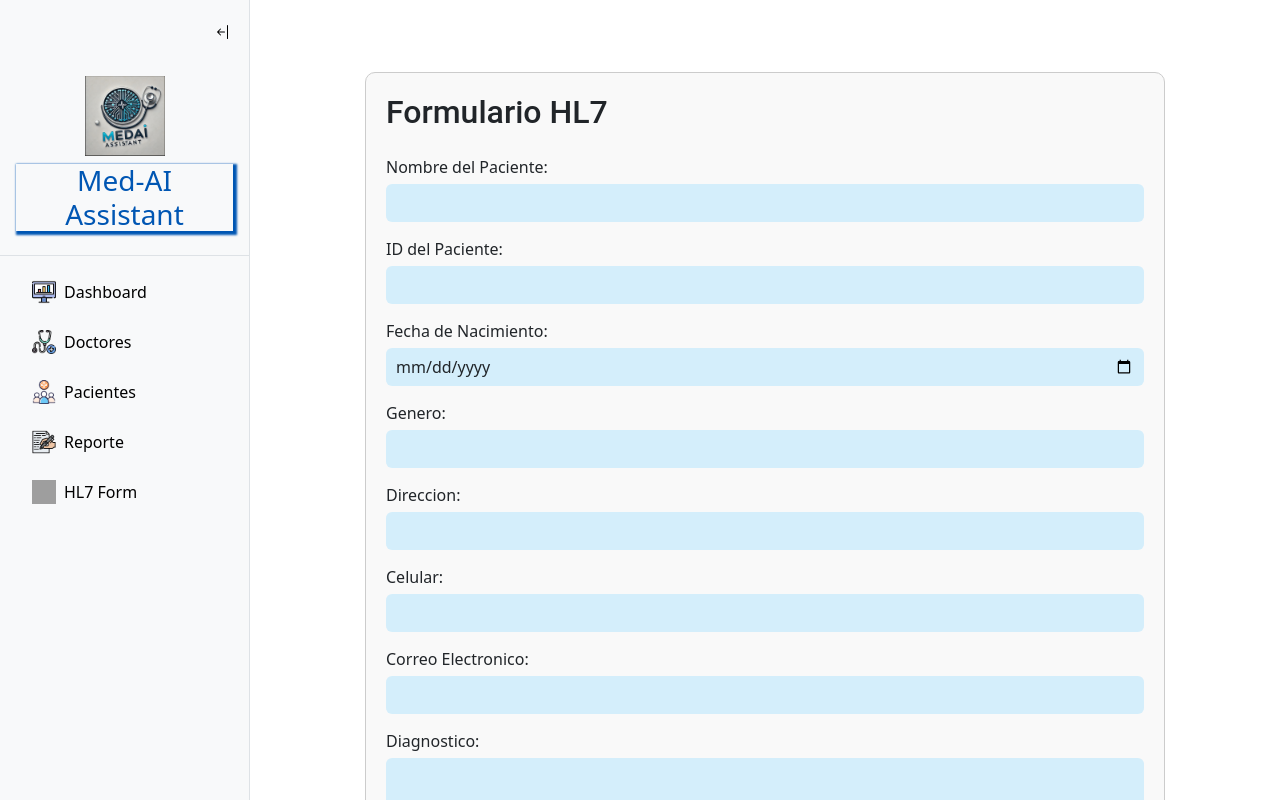
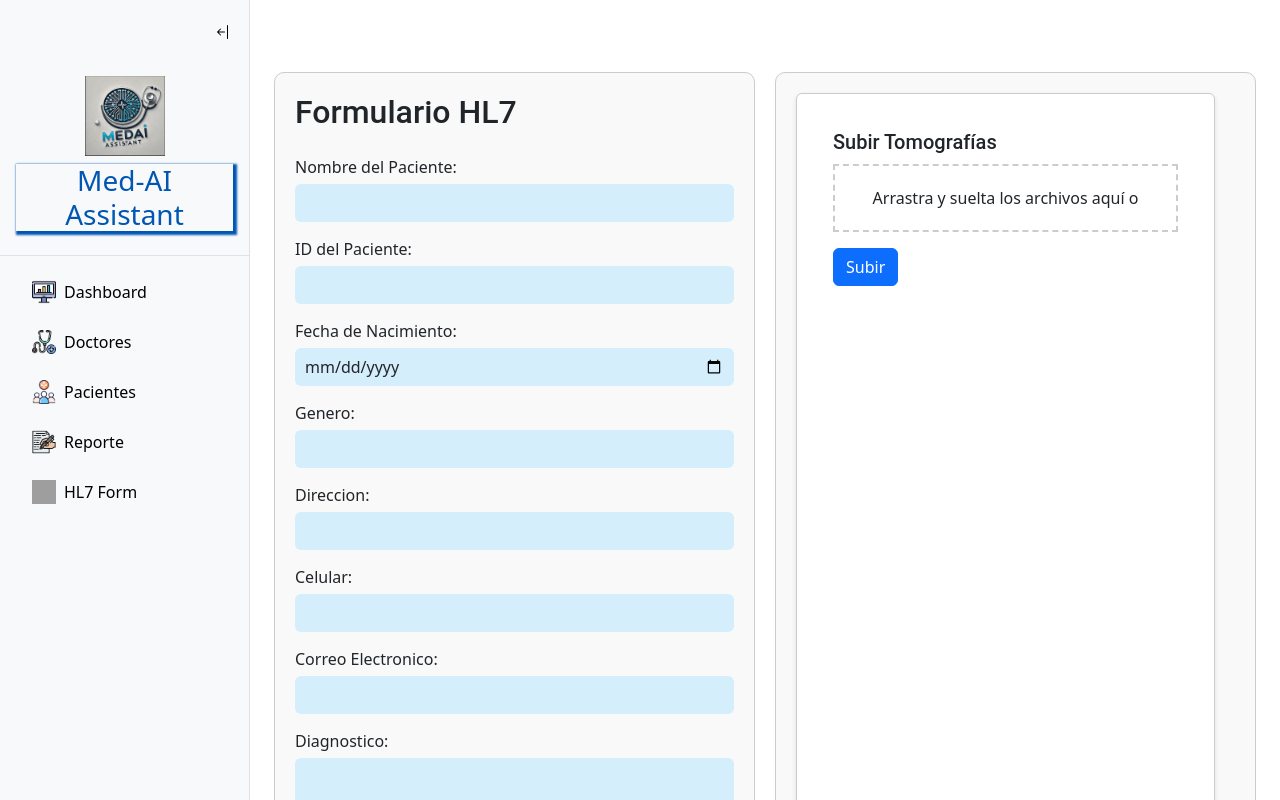
Before and after one commit to Paul-Astudillo/frontHospital, an Angular app: page /hl7-form in a window 1280 px wide. Shown: the top 800 px of the page. Built offline with nearby package versions, Linux system fonts and the light colour scheme; grey boxes are pictures that could not be loaded.

Commit message:
pagina para subir tomografias

```diff
--- a/src/app/app.module.ts
+++ b/src/app/app.module.ts
@@ -12,6 +12,7 @@ import { DoctorsComponent } from './pages/doctors/doctors.component';
 import { PatientsComponent } from './pages/patients/patients.component';
 import { Hl7FormComponent } from './pages/hl7-form/hl7-form.component';
 import { FormsModule } from '@angular/forms';
+import {HttpClientModule} from '@angular/common/http'
 
 @NgModule({
   declarations: [
@@ -22,12 +23,15 @@ import { FormsModule } from '@angular/forms';
     DashboardComponent,
     DoctorsComponent,
     PatientsComponent,
-    Hl7FormComponent
+    Hl7FormComponent,
+
   ],
   imports: [
     BrowserModule,
     AppRoutingModule,
     FormsModule,
+    HttpClientModule
+
   ],
   providers: [AudioRecorderService],
   bootstrap: [AppComponent]
--- a/src/app/pages/hl7-form/hl7-form.component.css
+++ b/src/app/pages/hl7-form/hl7-form.component.css
@@ -4,6 +4,12 @@
 h1, h2, h3, h4, h5, h6 {
   font-family: 'Roboto', sans-serif;
 }
+
+.main-container-page{
+  display: flex;
+  gap: 20px;
+}
+
 .container {
   max-width: 800px;
   margin: 0 auto;
@@ -66,3 +72,27 @@ audio {
     opacity: 0;
   }
 }
+
+.card {
+  border: 1px solid #ccc;
+  padding: 20px;
+  box-shadow: 0 2px 5px rgba(0, 0, 0, 0.1);
+  width: 100%;
+  margin-right: 20px; /* Espacio entre las cards */
+}
+
+.upload-area {
+  border: 2px dashed #ccc;
+  padding: 20px;
+  text-align: center;
+  margin-top: 10px;
+  cursor: pointer;
+}
+
+.upload-area input[type="file"] {
+  display: none;
+}
+
+.upload-area.dragover {
+  border-color: #007bff;
+}
--- a/src/app/pages/hl7-form/hl7-form.component.html
+++ b/src/app/pages/hl7-form/hl7-form.component.html
@@ -1,3 +1,5 @@
+<div class="main-container-page">
+
 <div class="container mt-5">
   <h2 class="mb-4">Formulario HL7</h2>
   <form>
@@ -64,3 +66,19 @@
     </div>
   </form>
 </div>
+
+<div class="container mt-5 d-flex flex-row">
+  <div class="card">
+    <div class="card-body">
+      <h5 class="card-title">Subir Tomografías</h5>
+      <div class="upload-area" (click)="onAreaClick(fileInput)" (drop)="onFileDrop($event)" (dragover)="$event.preventDefault()" id="uploadArea">
+        Arrastra y suelta los archivos aquí o
+        <input type="file" (change)="onFileSelected($event)" id="fileInput" multiple>
+      </div>
+      <button class="btn btn-primary mt-3" id="uploadButton" (click)="onUpload()">Subir</button>
+    </div>
+  </div>
+</div>
+
+
+</div>
--- a/src/app/pages/hl7-form/hl7-form.component.ts
+++ b/src/app/pages/hl7-form/hl7-form.component.ts
@@ -1,5 +1,6 @@
-import { Component } from '@angular/core';
+import { Component, ElementRef, ViewChild} from '@angular/core';
 import { AudioRecorderService } from 'src/app/audio-recorder.service';
+import { UploadFilesService } from 'src/app/services/upload-files.service';
 
 @Component({
   selector: 'app-hl7-form',
@@ -21,13 +22,47 @@ export class Hl7FormComponent {
   isRecording = false;
   blobUrl: string | null = null;
 
-  constructor(private audioRecorderService: AudioRecorderService) {
+  //archivos
+  selectedFiles: FileList | null = null;
+
+  @ViewChild('fileInput', { static: false }) fileInput!: ElementRef;
+
+  constructor(private audioRecorderService: AudioRecorderService, private uploadFilesService: UploadFilesService) {
     this.audioRecorderService.recordedBlob$.subscribe(data => {
       this.blobUrl = URL.createObjectURL(data.blob);
     });
     this.audioRecorderService.recordingFailed$.subscribe(() => {
       alert('Recording failed');
     });
+  }
+
+  onFileSelected(event : any): void{
+    this.selectedFiles = event.target.files;
+  }
+  onUpload(): void {
+    if (this.selectedFiles) {
+      this.uploadFilesService.uploadFiles(this.selectedFiles).subscribe(
+        response => {
+          console.log('Upload successful!', response);
+          alert('Archivos subidos exitosamente!');
+        },
+        error => {
+          console.error('Upload failed!', error);
+          alert('Error al subir archivos: ' + error);
+        }
+      );
+    } else {
+      alert('Por favor, selecciona archivos para subir.');
+    }
+  }
+
+  onAreaClick(fileInput: ElementRef): void {
+    fileInput.nativeElement.click();
+  }
+
+  onFileDrop(event: any): void {
+    event.preventDefault();
+    this.selectedFiles = event.dataTransfer.files;
   }
 
   startRecording() {
--- /dev/null
+++ b/src/app/services/upload-files.service.ts
@@ -0,0 +1,39 @@
+import { Injectable } from '@angular/core';
+import { HttpClient, HttpErrorResponse } from '@angular/common/http';
+import { Observable, throwError } from 'rxjs';
+import { catchError } from 'rxjs/operators';
+
+@Injectable({
+  providedIn: 'root'
+})
+export class UploadFilesService {
+
+  private uploadUrl = 'http://localhost:8000/api/subirtomografia';
+
+  constructor(private http: HttpClient) { }
+
+  uploadFiles(files: FileList): Observable<any> {
+    const formData: FormData = new FormData();
+    for (let i = 0; i < files.length; i++) {
+      formData.append('files', files[i], files[i].name);
+    }
+
+    return this.http.post(this.uploadUrl, formData)
+      .pipe(
+        catchError(this.handleError)
+      );
+  }
+
+
+  private handleError(error: HttpErrorResponse) {
+    let errorMessage = 'An unknown error occurred!';
+    if (error.error instanceof ErrorEvent) {
+      // Client-side error
+      errorMessage = `Error: ${error.error.message}`;
+    } else {
+      // Server-side error
+      errorMessage = `Error Code: ${error.status}\nMessage: ${error.message}`;
+    }
+    return throwError(errorMessage);
+  }
+}
```
Also changed, not shown: 1 other file (tests, documents, lock files or other folders).
